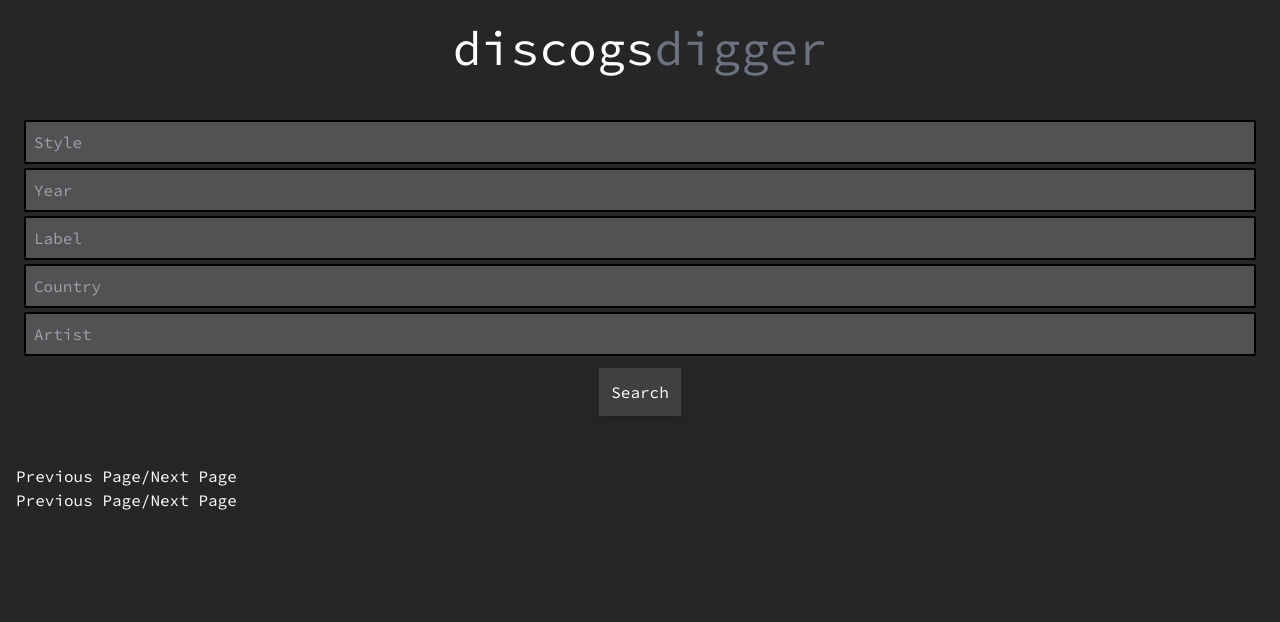
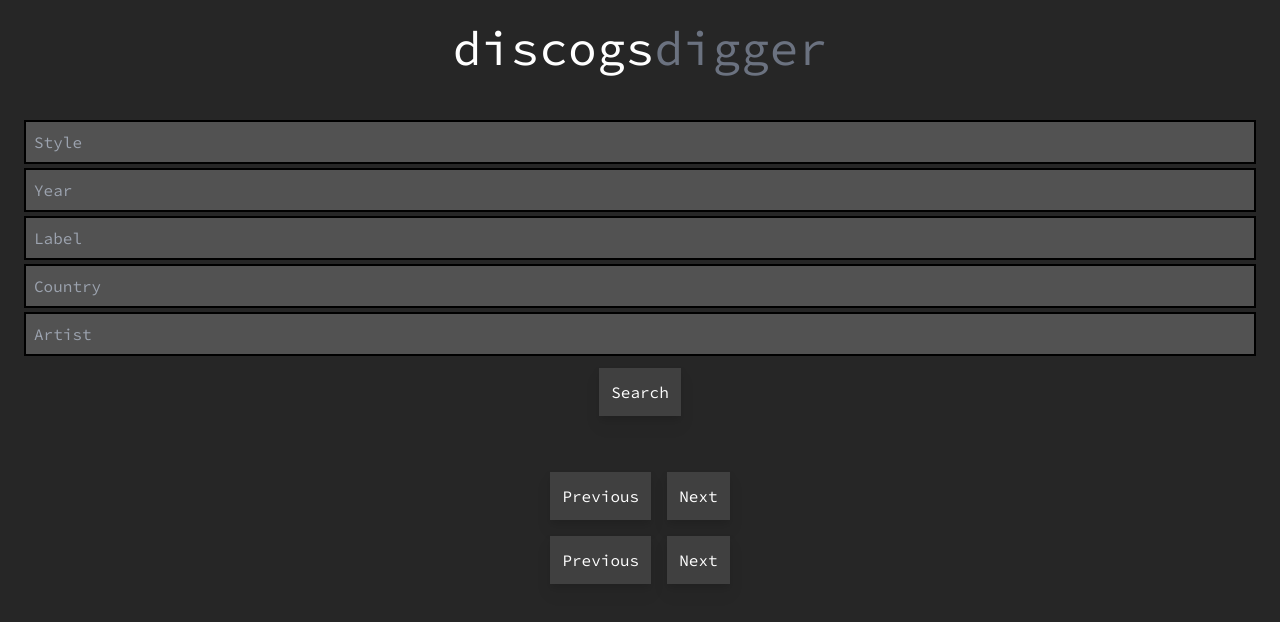
Before and after one commit to gcerame/discogs-digger-frontend, a Next.js app: page / in a window 1280 px wide. Shown: the top 622 px of the page. Built offline with nearby package versions, Linux system fonts and the light colour scheme.

Commit message:
page navigation changes

```diff
--- a/components/pageNavigation.js
+++ b/components/pageNavigation.js
@@ -0,0 +1,19 @@
+export default function PageNavigation ({ handlePreviousPage, handleNextPage, pagination }) {
+    const buttonClassName = "bg-neutral-700 p-3 m-2 border-1 border-black drop-shadow-lg focus:ring hover:ring" +
+        " transition-all active:transform active:translate-y-1 w-fit self-center";
+
+    return (
+        <div className="navigation-menu flex flex-col self-center">
+            {pagination.page && <span className="text-xl self-center">Page {pagination.page}/{pagination.pages}</span>}
+
+            <div className="">
+                <button disabled={pagination.page === 1} onClick={handlePreviousPage}
+                    className={buttonClassName}>Previous
+                </button>
+                <button disabled={pagination.page === pagination.pages} onClick={handleNextPage}
+                    className={buttonClassName}>Next
+                </button>
+            </div>
+        </div>
+    );
+}
--- a/components/releaseList.js
+++ b/components/releaseList.js
@@ -1,6 +1,7 @@
 import Release from "./release";
+import PageNavigation from "./pageNavigation";
 
-export default function ReleaseList ({ releases, pagination, searchQuery, setSearchQuery }){
+export default function ReleaseList ({ releases, pagination, searchQuery, setSearchQuery }) {
 
     const mapReleasesToComponent = () => {
         return releases.map((release) => {
@@ -14,27 +15,21 @@
             //Use setSearchQuery to update the searchQuery state and change the page number
             setSearchQuery({ ...searchQuery, page: pagination.page - 1 });
         }
-    }
+    };
 
     const handleNextPage = () => {
         if (pagination.page < pagination.pages) {
             setSearchQuery({ ...searchQuery, page: pagination.page + 1 });
         }
-    }
+    };
 
-    return(
-        <div>
-            <div className="navigation-menu">
-                <button disabled={pagination.page === 1} onClick={handlePreviousPage}>Previous Page</button>
-                <span>{pagination.page}/{pagination.pages}</span>
-                <button disabled={pagination.page === pagination.pages} onClick={handleNextPage}>Next Page</button>
-            </div>
+    return (
+        <div className="flex flex-col">
+            <PageNavigation handlePreviousPage={handlePreviousPage}
+                handleNextPage={handleNextPage} pagination={pagination}/>
             {mapReleasesToComponent()}
-            <div className="navigation-menu">
-                <button disabled={pagination.page === 1} onClick={handlePreviousPage}>Previous Page</button>
-                <span>{pagination.page}/{pagination.pages}</span>
-                <button disabled={pagination.page === pagination.pages} onClick={handleNextPage}>Next Page</button>
-            </div>
+            <PageNavigation handlePreviousPage={handlePreviousPage}
+                handleNextPage={handleNextPage} pagination={pagination}/>
         </div>
     );
 }
```
